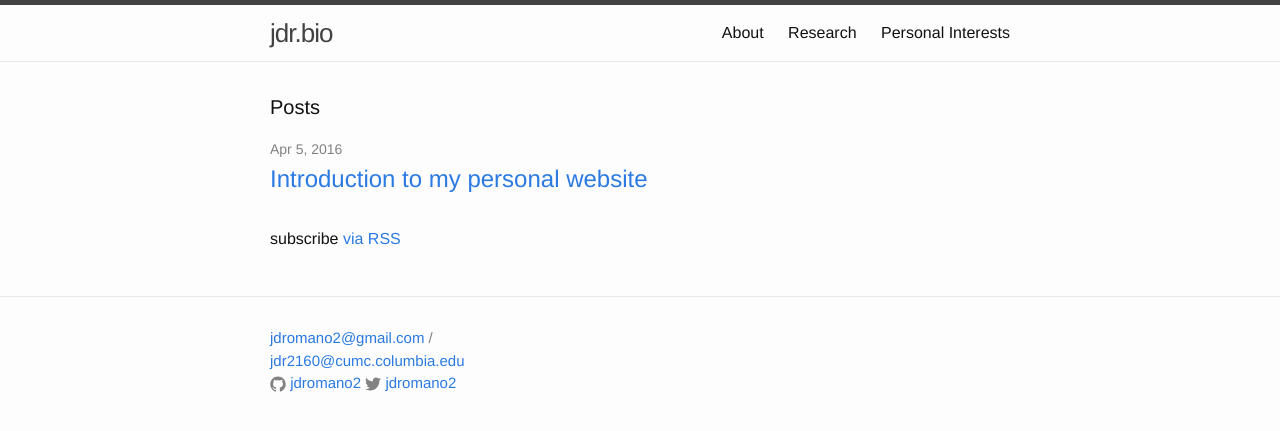
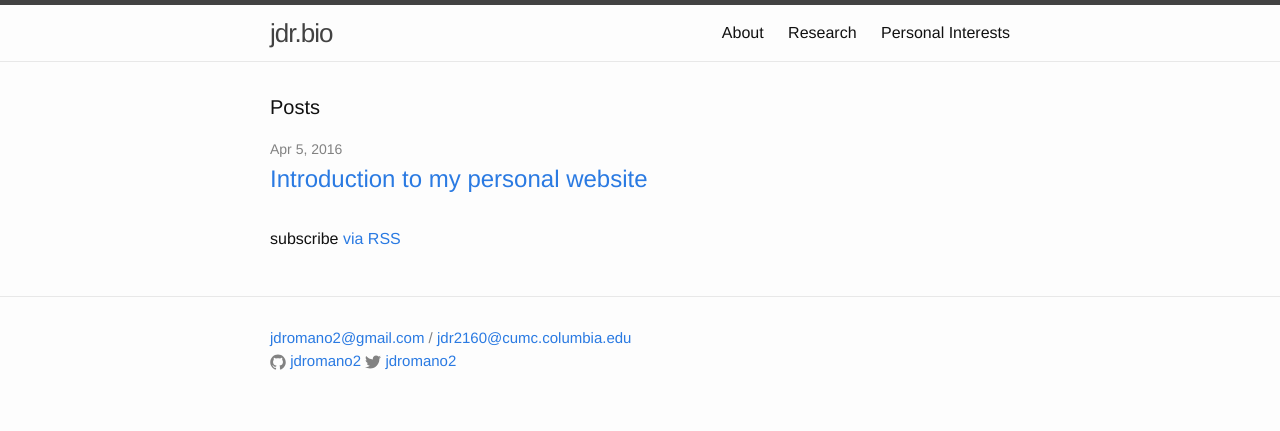
Before and after one commit to JDRomano2/jdromano.net, a Jekyll site: the page built from index.html, in a window 1280 px wide. Shown: the top 431 px of the page. Built offline with Jekyll 4.4.1, drawn with Linux system fonts in a browser that asks for light colours.

Commit message:
Tweak spacing in footer columns

```diff
--- a/_sass/_layout.scss
+++ b/_sass/_layout.scss
@@ -127,13 +127,13 @@
 }
 
 .footer-col-1 {
-    width: -webkit-calc(35% - (#{$spacing-unit} / 2));
-    width:         calc(35% - (#{$spacing-unit} / 2));
+    width: -webkit-calc(50% - (#{$spacing-unit} / 2));
+    width:         calc(50% - (#{$spacing-unit} / 2));
 }
 
 .footer-col-2 {
-    width: -webkit-calc(20% - (#{$spacing-unit} / 2));
-    width:         calc(20% - (#{$spacing-unit} / 2));
+    width: -webkit-calc(5% - (#{$spacing-unit} / 2));
+    width:         calc(5% - (#{$spacing-unit} / 2));
 }
 
 .footer-col-3 {
```
